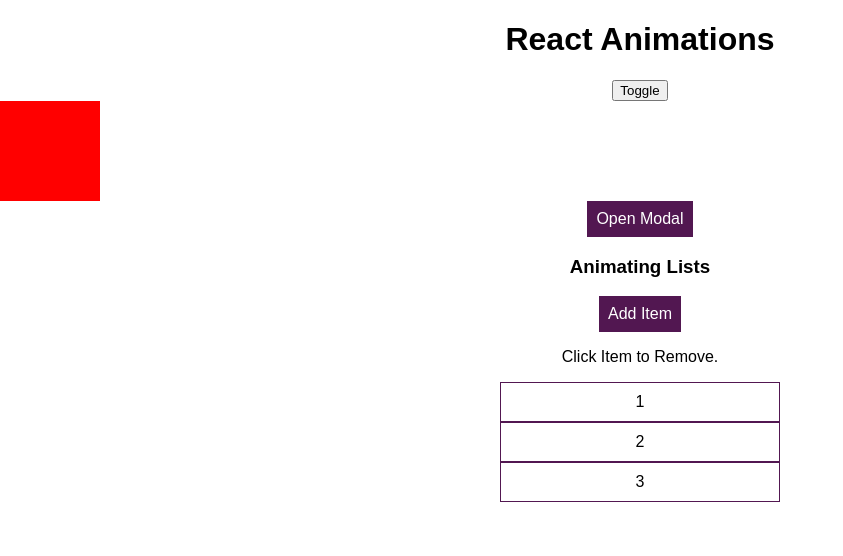
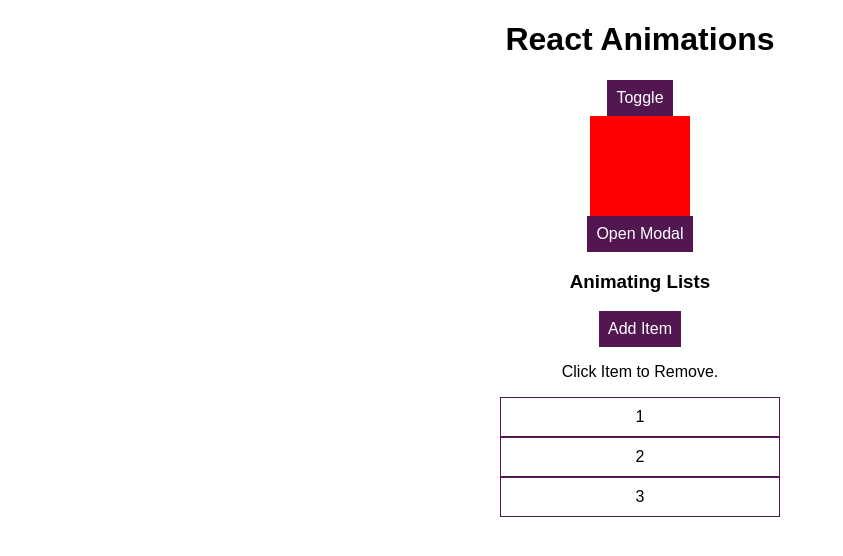
Before and after one commit to Zablyk/Annimation_in_-React, a React (Create React App) app: page / in a window 1280 px wide. Both pictures are taken after a click on the button "Toggle". Shown: the top 556 px of the page, without its empty margins (0-843 px from the left). Built offline with nearby package versions, Linux system fonts and the light colour scheme.

Commit message:
added more style

```diff
--- a/src/App.js
+++ b/src/App.js
@@ -23,13 +23,14 @@ class App extends Component {
     return (
       <div className="App">
         <h1>React Animations</h1>
-        <button onClick={() => this.setState(prevState => ({showBlock: !prevState.showBlock}))} >Toggle</button>
+        <button className="Button" onClick={() => this.setState(prevState => ({showBlock: !prevState.showBlock}))} >Toggle</button>
         <br />
         { this.state.showBlock ? (
           <div style={{
             backgroundColor: 'red',
             width: 100,
-            height: 100
+            height: 100,
+            margin: 'auto'
           }}>
 
         </div>) : null}
```
